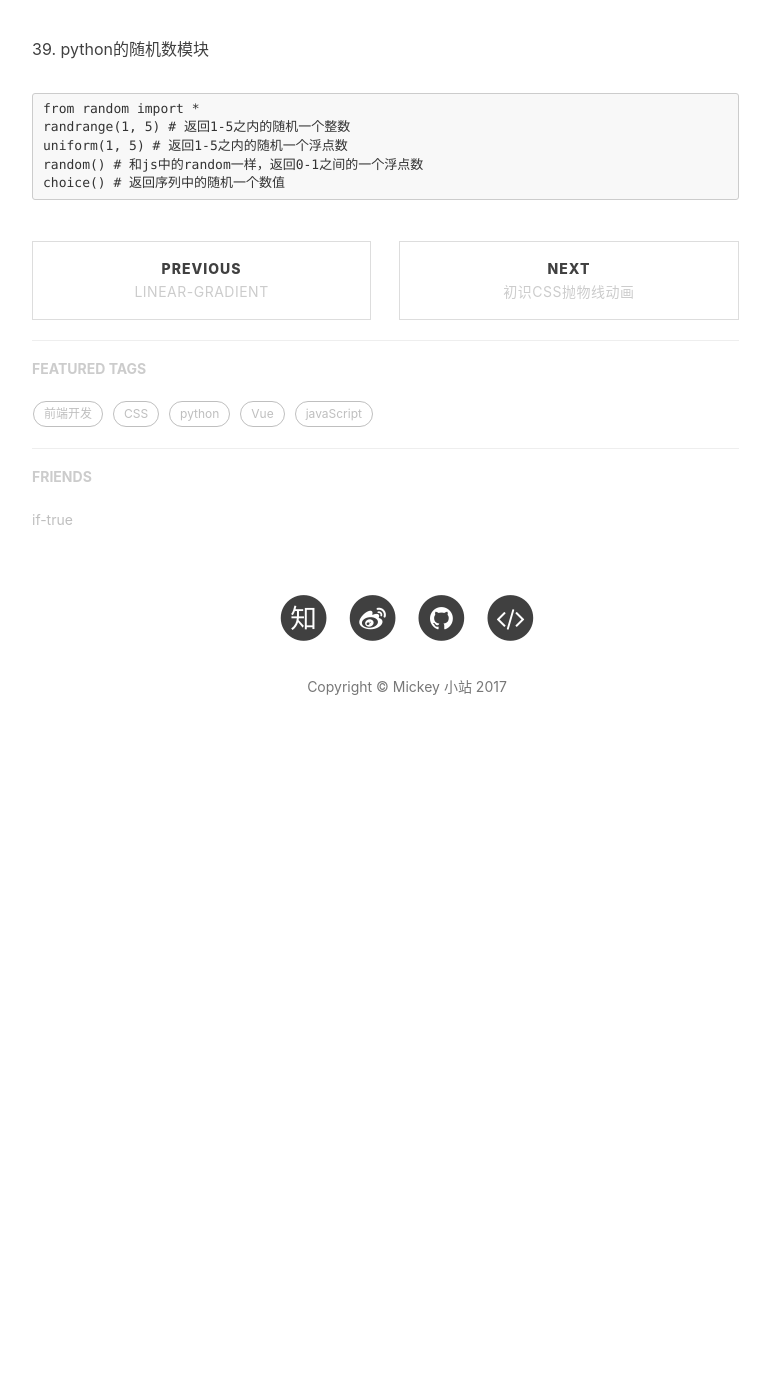
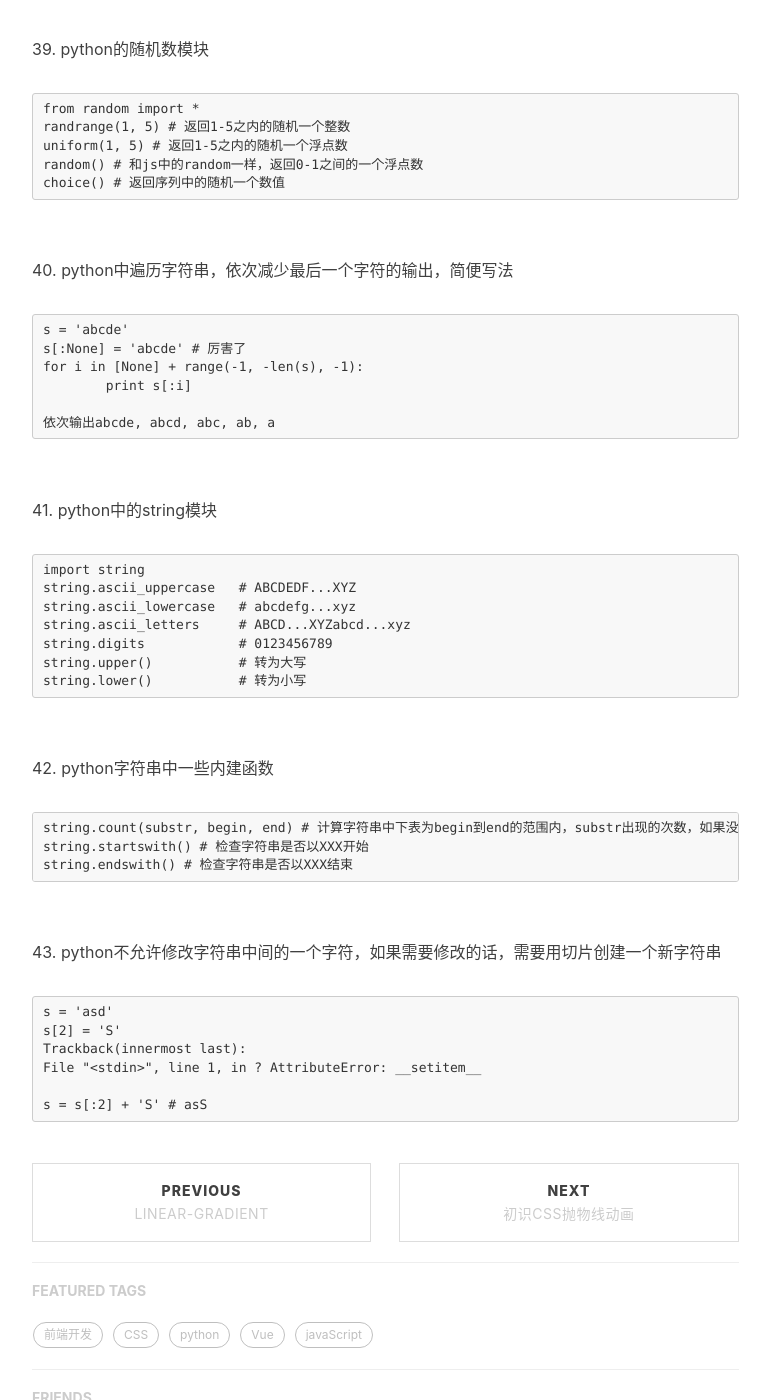
Before and after one commit to mickey0524/mickey0524.github.io, a Jekyll site: the page built from _posts/2017-08-05-begin-python.md, in a window 1280 px wide and 1400 px high, scrolled down 8732 px. Shown: the whole window, without its empty margins (233-1003 px from the left). Built offline with Jekyll 4.4.1, drawn with Linux system fonts in a browser that asks for light colours; nearby versions of some CDN libraries; comment, search, counter and statistics services are not loaded; before the commit the page ends 9523 px from its top, so only the background shows below that.

Commit message:
feat(python): 增加begin-python知识点

````diff
--- a/_posts/2017-08-05-begin-python.md
+++ b/_posts/2017-08-05-begin-python.md
@@ -302,3 +302,45 @@ uniform(1, 5) # 返回1-5之内的随机一个浮点数
 random() # 和js中的random一样，返回0-1之间的一个浮点数
 choice() # 返回序列中的随机一个数值
 ```
+
+<br>40. python中遍历字符串，依次减少最后一个字符的输出，简便写法
+
+```
+s = 'abcde'
+s[:None] = 'abcde' # 厉害了
+for i in [None] + range(-1, -len(s), -1):
+	print s[:i]
+
+依次输出abcde, abcd, abc, ab, a
+```
+
+<br>41. python中的string模块
+
+```
+import string
+string.ascii_uppercase   # ABCDEDF...XYZ
+string.ascii_lowercase   # abcdefg...xyz
+string.ascii_letters     # ABCD...XYZabcd...xyz
+string.digits            # 0123456789
+string.upper()           # 转为大写
+string.lower()           # 转为小写
+```
+
+<br>42. python字符串中一些内建函数
+
+```
+string.count(substr, begin, end) # 计算字符串中下表为begin到end的范围内，substr出现的次数，如果没有指定的话，即为0 - len(string)
+string.startswith() # 检查字符串是否以XXX开始
+string.endswith() # 检查字符串是否以XXX结束
+```
+
+<br>43. python不允许修改字符串中间的一个字符，如果需要修改的话，需要用切片创建一个新字符串
+
+```
+s = 'asd'
+s[2] = 'S'
+Trackback(innermost last):
+File "<stdin>", line 1, in ? AttributeError: __setitem__
+
+s = s[:2] + 'S' # asS
+```
````
